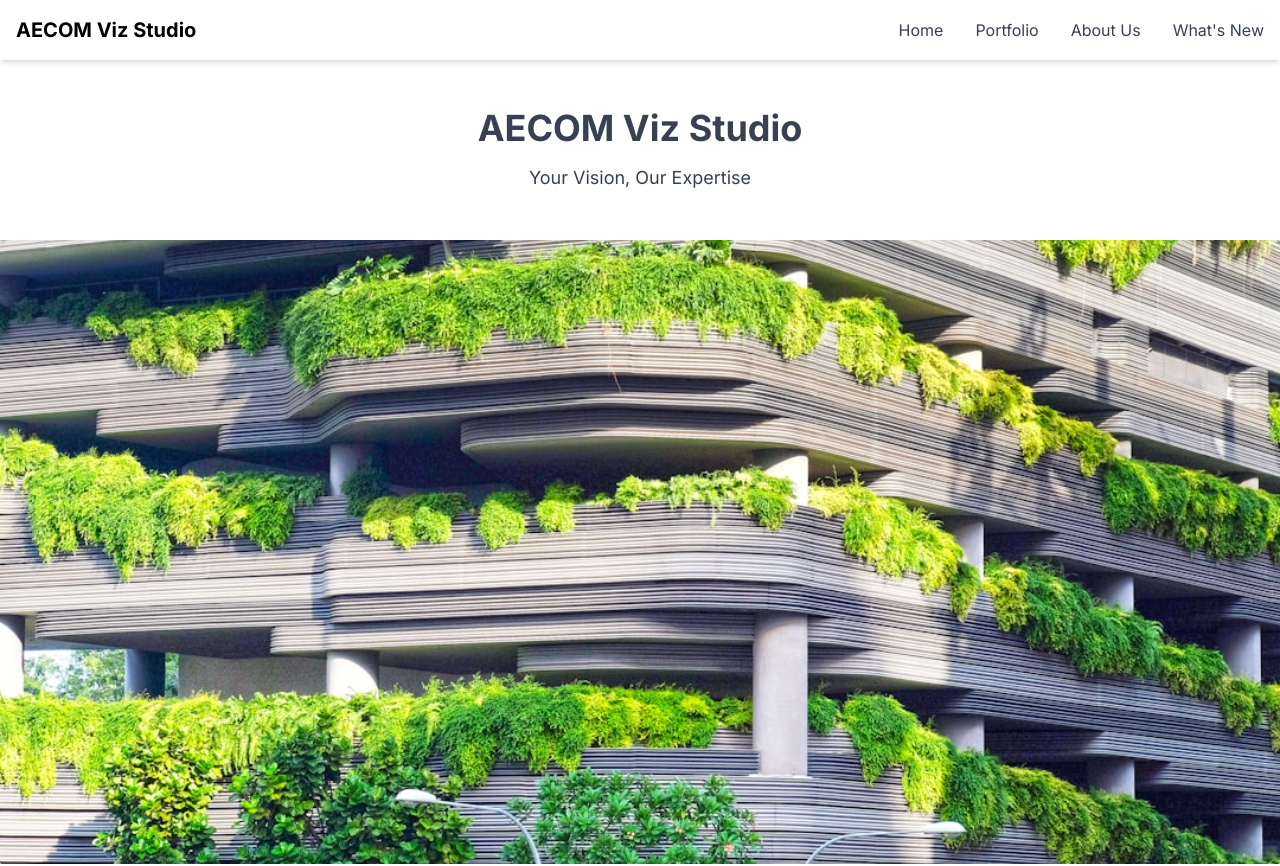
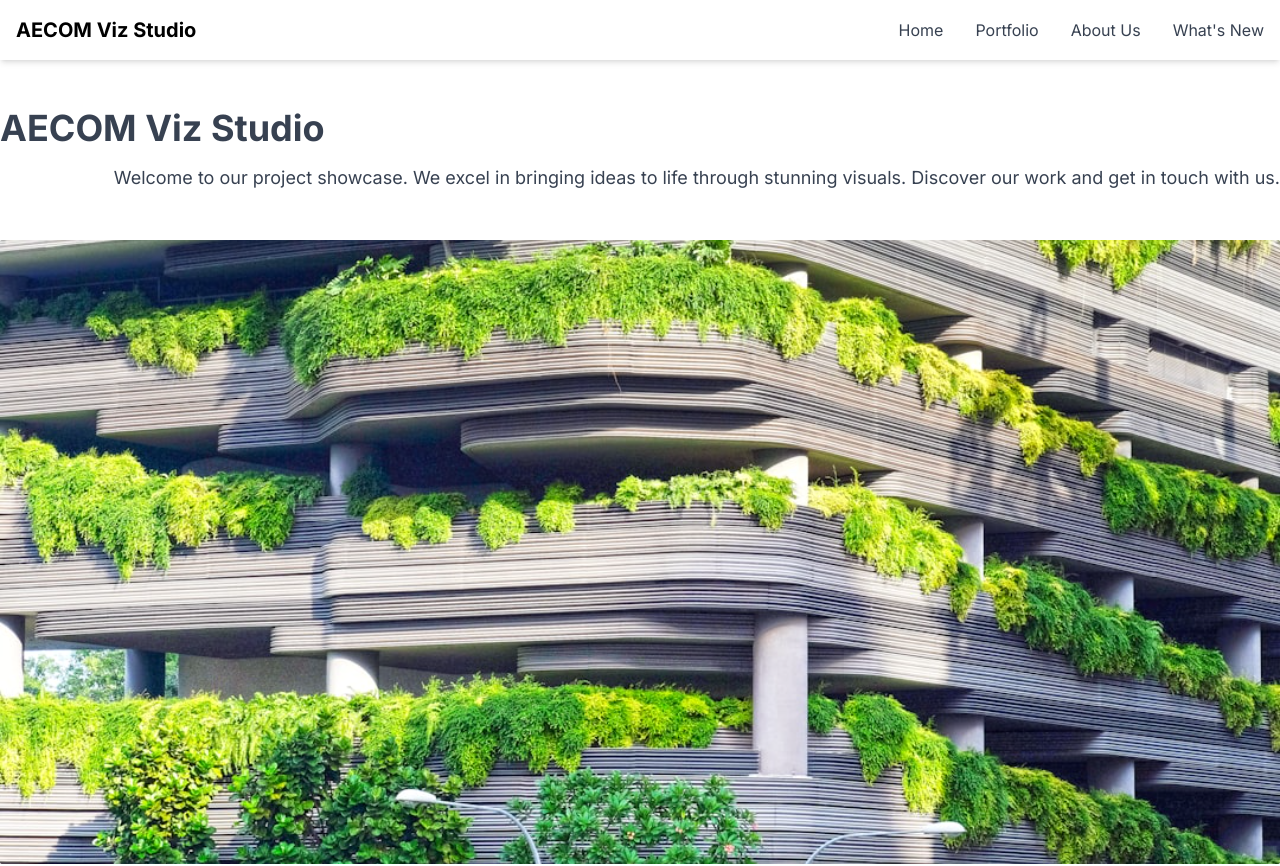
Before and after one commit to AECOMVizStudio/vizsite2024, a Next.js app: page / in a window 1280 px wide. Shown: the top 866 px of the page. Built offline with nearby package versions, Linux system fonts and the light colour scheme.

Commit message:
portfolio page general layout done

```diff
--- a/app/portfolio/page.tsx
+++ b/app/portfolio/page.tsx
@@ -2,7 +2,7 @@ import PortfolioItem from "@/ui/components/portfolio/PortfolioItem";
 
 const portfolioItems = [
   {
-    imageSrc:'/portfolio/featured.webp',
+    imageSrc:'/portfolio/portfolioImage.png',
     title: 'Riverfront Park',
     href: '/featured',
     tags: ['3D' , 'Architecture']
--- a/ui/components/home/title.tsx
+++ b/ui/components/home/title.tsx
@@ -1,10 +1,10 @@
 export default function Title(){
     return(
         <div className=" text-gray-700">
-        <div className="container mx-auto py-12 text-center">
-          <h1 className="text-4xl font-bold">AECOM Viz Studio</h1>
-          <h2 className="text-lg mt-4">Your Vision, Our Expertise</h2>
+          <div className="container mx-auto py-12">
+            <h1 className="text-4xl font-bold text-left">AECOM Viz Studio</h1>
+            <h2 className="text-lg mt-4 text-right ">Welcome to our project showcase. We excel in bringing ideas to life through stunning visuals. Discover our work and get in touch with us.</h2>
+          </div>
         </div>
-      </div>
     )
 }
--- a/ui/components/portfolio/PortfolioItem.tsx
+++ b/ui/components/portfolio/PortfolioItem.tsx
@@ -7,8 +7,8 @@ interface PortfolioItemProps {
 
 const PortfolioItem: React.FC<PortfolioItemProps> = ({ imageSrc, title, href, tags}) => {
     return(
-        <div className="portfolio-item border p-2">
-            <a href = {href}><img src={imageSrc} alt={title} className="w-full h-60 object-cover mb-2" /> </a>
+        <div className="portfolio-item p-2">
+            <a href = {href}><img src={imageSrc} alt={title} className="w-full h-auto object-cover mb-2" /> </a>
             <h3 className="text-lg font-semibold mb-1">{title}</h3>
             <div className="flex flex-wrap space-x-2">
             {tags.map((tag, index) => (
```
Also changed, not shown: public/portfolio/portfolioImage.png (added).
